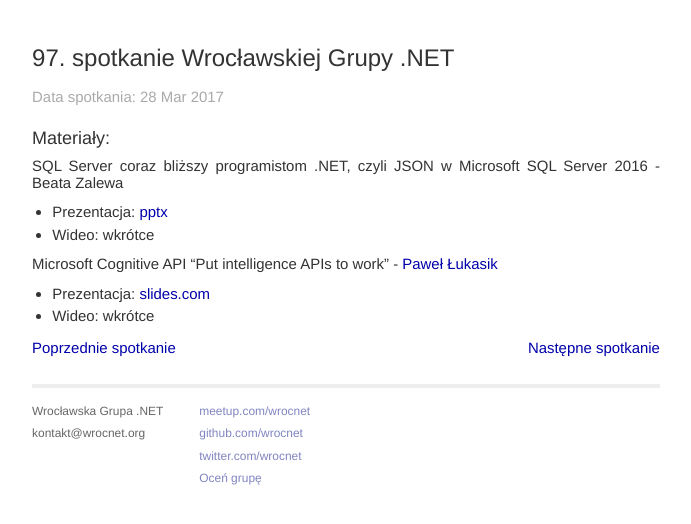
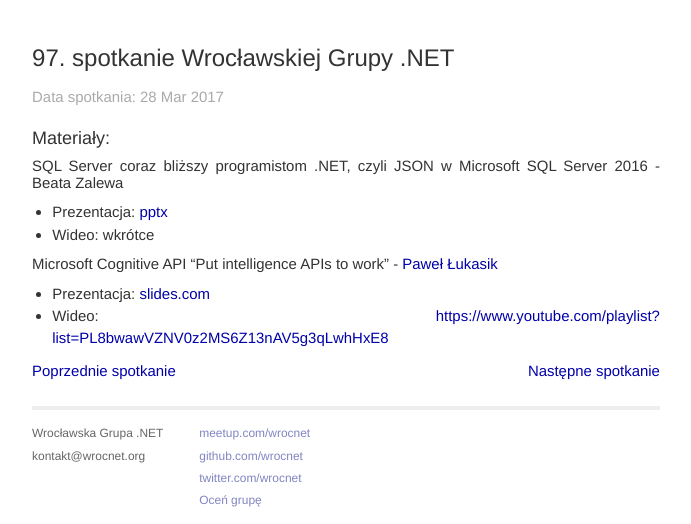
Before and after one commit to wrocnet/wrocnet.github.io, a Jekyll site: the page built from _posts/2017-03-28-97-spotkanie-wroclawskiej-grupy-net.md, in a window 1280 px wide. Shown: the part 500-1024 px from the top of the page, without its empty margins (294-985 px from the left). Built offline with Jekyll 4.4.1, drawn with Linux system fonts in a browser that asks for light colours; nearby versions of some CDN libraries; a script that is not in the unit is left out; before the commit the page ends 1001 px from its top, so only the background shows below that.

Commit message:
Link do zastępczego kursu na YT

```diff
--- a/_posts/2017-03-28-97-spotkanie-wroclawskiej-grupy-net.md
+++ b/_posts/2017-03-28-97-spotkanie-wroclawskiej-grupy-net.md
@@ -10,4 +10,4 @@
 
 #### Microsoft Cognitive API "Put intelligence APIs to work" - [Paweł Łukasik](https://twitter.com/pawel_lukasik)
 * Prezentacja: [slides.com](http://slides.com/pawellukasik/microsoft-cognitive-services-17)
-* Wideo: wkrótce
+* Wideo: [https://www.youtube.com/playlist?list=PL8bwawVZNV0z2MS6Z13nAV5g3qLwhHxE8](https://www.youtube.com/playlist?list=PL8bwawVZNV0z2MS6Z13nAV5g3qLwhHxE8)
```
